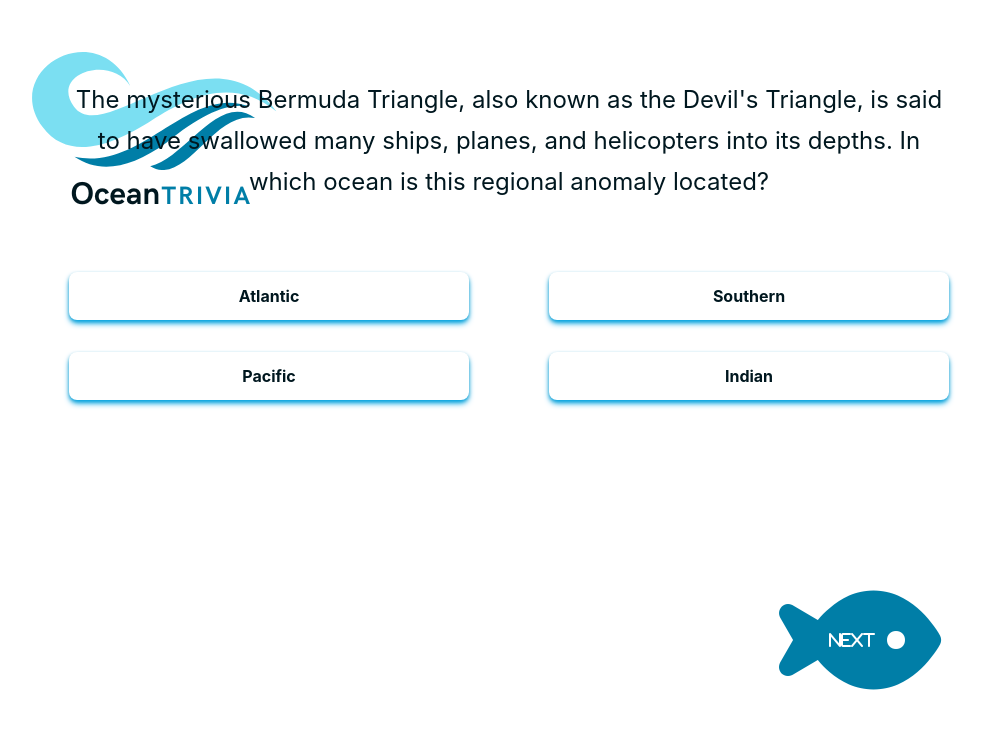
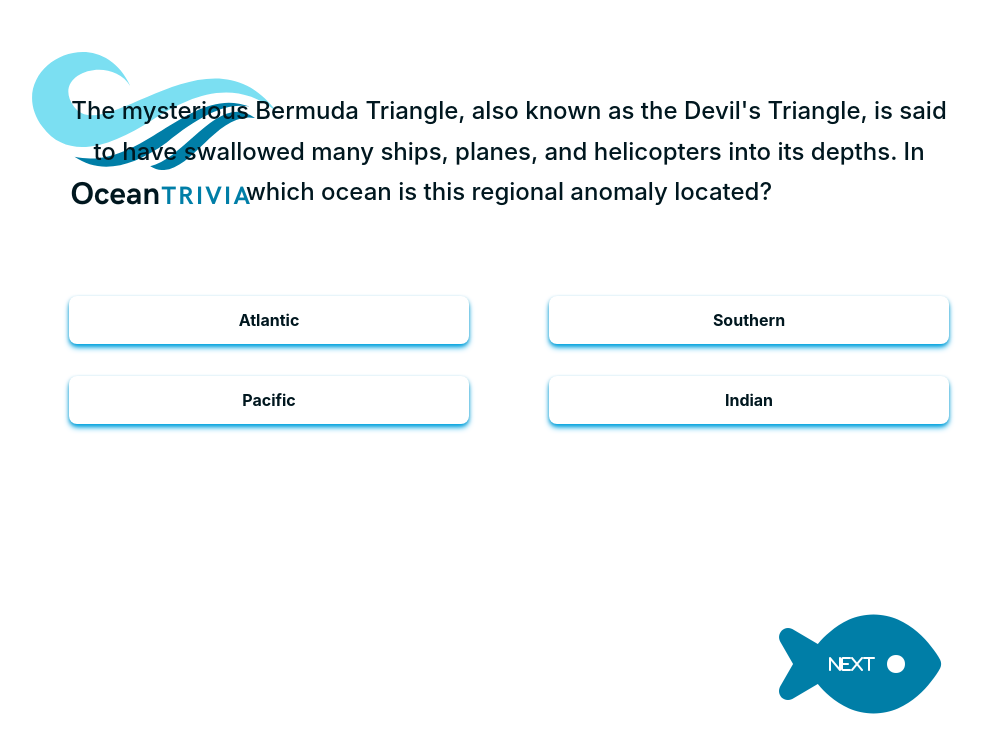
Before and after one commit to urszkam/quiz, a React (Create React App) app: page /quiz in a window 1280 px wide. Shown: the top 752 px of the page, without its empty margins (131-1115 px from the left). Built offline with nearby package versions, Linux system fonts and the light colour scheme.

Commit message:
change style

```diff
--- a/src/Components/quiz/question.css
+++ b/src/Components/quiz/question.css
@@ -3,10 +3,12 @@
     text-align: center;
     line-height: 1.7;
     justify-self: center;
+    align-self: center;
+    font-weight: 500;
 }
 
 .question__div {
-    height: 9rem;
+    height: 12rem;
     display: flex;
     justify-content: center;
     justify-items: center;
--- a/src/Components/quiz/score.css
+++ b/src/Components/quiz/score.css
@@ -1,3 +1,3 @@
 h1 {
-    font-size: 3rem;
+    font-size: 3.5rem;
 }
```
